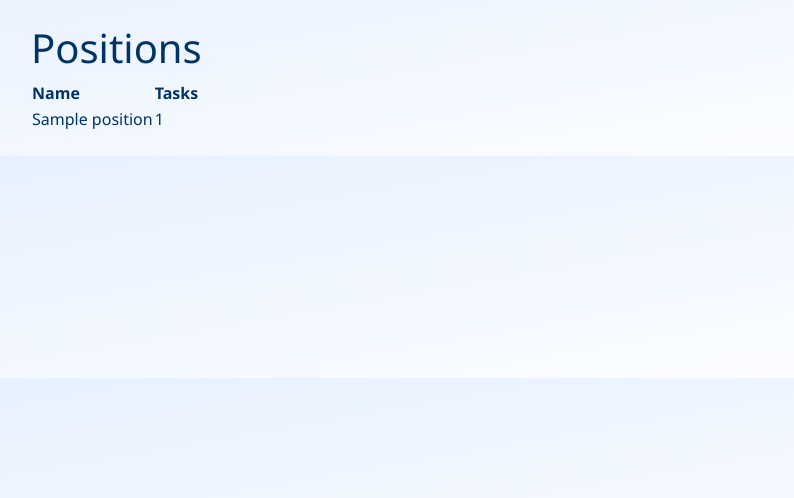
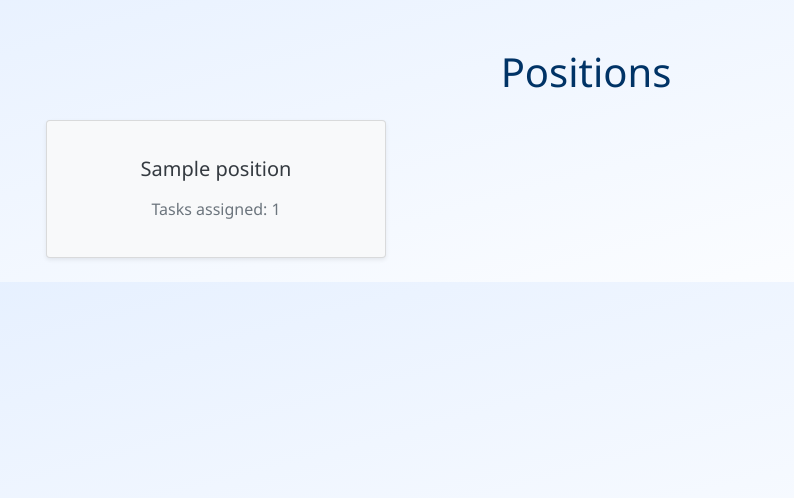
Before and after one commit to pewlay/synthtask, a Django app: page /manager/positions/ in a window 1280 px wide. Shown: the part 66-564 px from the top of the page, without its empty margins (54-848 px from the left). Run offline with Django 5.2, Linux system fonts and the light colour scheme; a user stored in the database is signed in; tables that the repository leaves empty hold one stand-in row (values such as "Sample post").

Commit message:
Update position page view

```diff
--- a/templates/manager/position_list.html
+++ b/templates/manager/position_list.html
@@ -1,17 +1,22 @@
 {% extends "base.html" %}
 
 {% block content %}
-  <h1>Positions</h1>
-  <table>
-    <tr>
-      <th>Name</th>
-      <th>Tasks</th>
-    </tr>
-    {% for position in position_list %}
-      <tr>
-        <td>{{ position.name }}</td>
-        <td>{{ position.task_count }}</td>
-      </tr>
-    {% endfor %}
-  </table>
+  <div class="container mt-5">
+    <h1 class="text-center mb-4">Positions</h1>
+    <div class="row gx-4 gy-4">
+      {% for position in position_list %}
+        <div class="col-md-4">
+            <div class="card h-100 shadow-sm bg-light rounded-2 p-3">
+              <div class="card-body text-center">
+                <h5 class="card-title mb-3 text-dark">{{ position.name }}</h5>
+                <p class="card-text text-muted">Tasks assigned: {{ position.task_count }}</p>
+              </div>
+            </div>
+          </a>
+        </div>
+      {% empty %}
+        <p class="text-center">No positions available.</p>
+      {% endfor %}
+    </div>
+  </div>
 {% endblock %}
```
